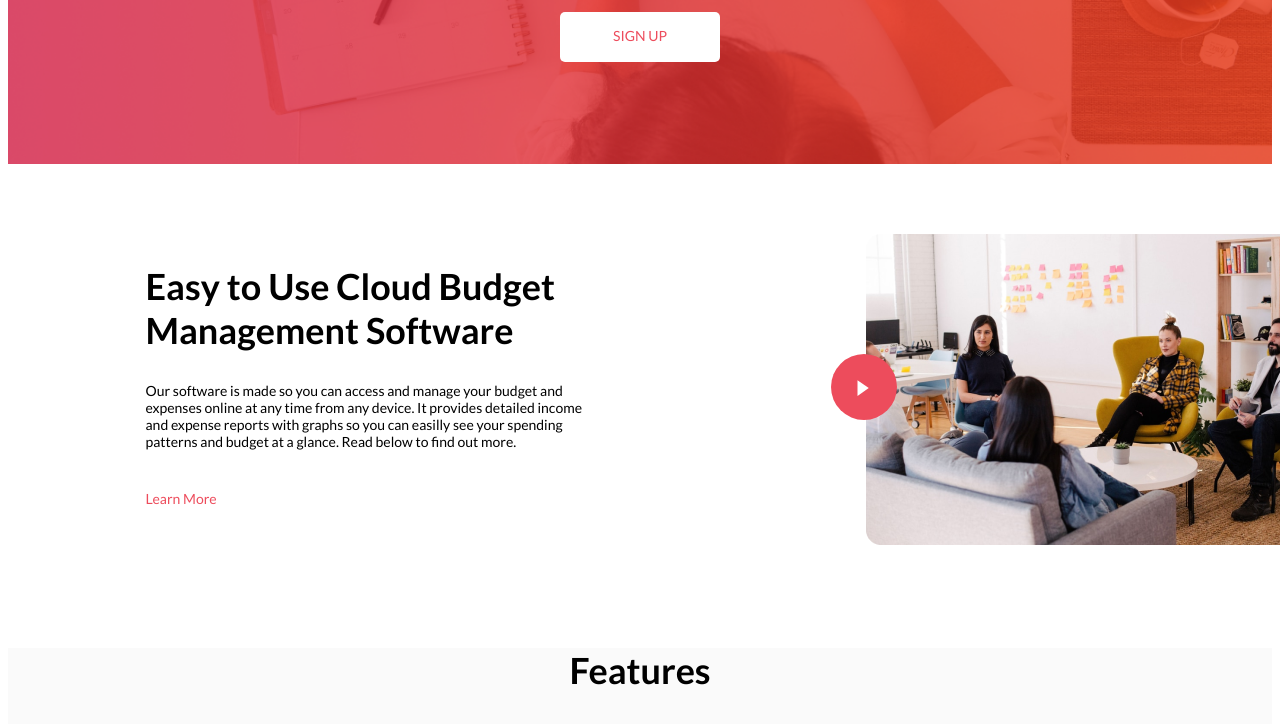
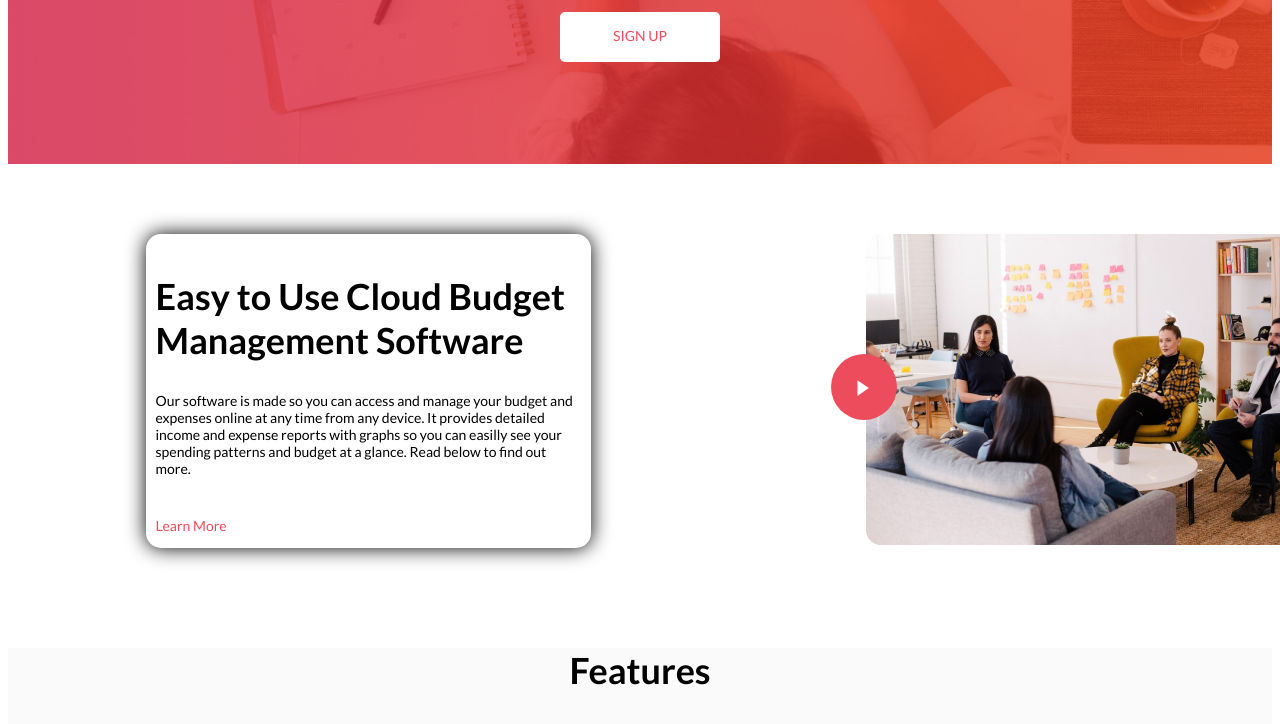
Before and after one commit to Ahmad-han/main, a plain HTML site: page index.html in a window 1280 px wide. Shown: the part 544-1268 px from the top of the page. Drawn offline with nearby package versions, Linux system fonts and the light colour scheme.

Commit message:
ich denke was so besser

```diff
--- a/figma-5.css
+++ b/figma-5.css
@@ -77,6 +77,9 @@ article {
 }
 .article {
 	width: 445px;
+	box-shadow: 0 0 20px 0 black;
+	padding: 10px;
+	border-radius: 15px;
 }
 .article > h2 {
 	font-size: 36px;
```
